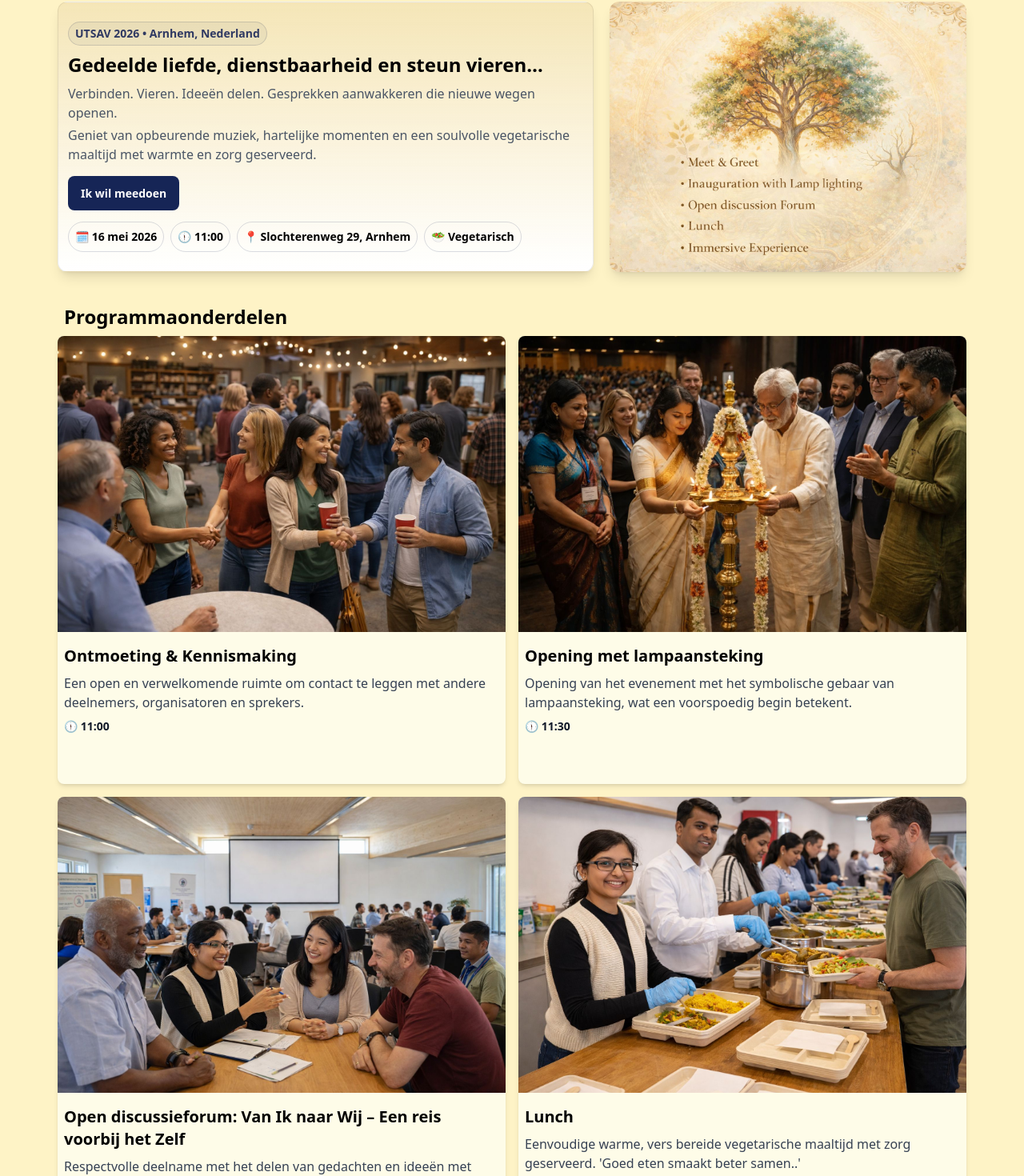
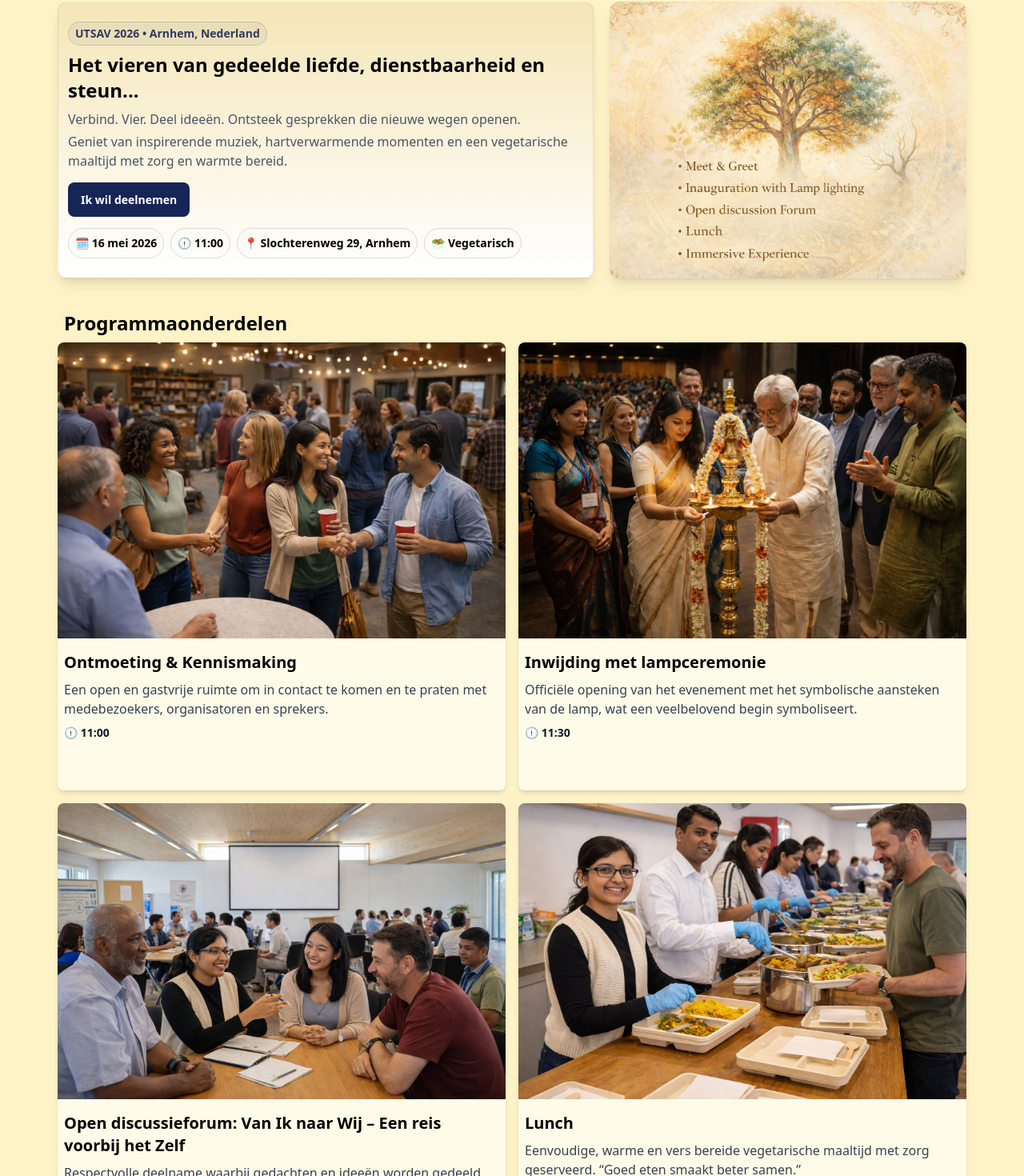
Before and after one commit to satsang-europe/SastangEurope-utsav-2026, a Next.js app: page / in a window 1280 px wide. Shown: the part 114-1584 px from the top of the page at 80% size. Built offline with nearby package versions, Linux system fonts and the light colour scheme.

Commit message:
Updated Dutch translation

```diff
--- a/src/translations/nl.ts
+++ b/src/translations/nl.ts
@@ -7,12 +7,12 @@ const nl = {
 
   // Hero
   hero_badge: "UTSAV 2026 • Arnhem, Nederland",
-  hero_heading: "Gedeelde liefde, dienstbaarheid en steun vieren…",
+  hero_heading: "Het vieren van gedeelde liefde, dienstbaarheid en steun...",
   hero_p1:
-    "Verbinden. Vieren. Ideeën delen. Gesprekken aanwakkeren die nieuwe wegen openen.",
+    "Verbind. Vier. Deel ideeën. Ontsteek gesprekken die nieuwe wegen openen.",
   hero_p2:
-    "Geniet van opbeurende muziek, hartelijke momenten en een soulvolle vegetarische maaltijd met warmte en zorg geserveerd.",
-  hero_cta: "Ik wil meedoen",
+    "Geniet van inspirerende muziek, hartverwarmende momenten en een vegetarische maaltijd met zorg en warmte bereid.",
+  hero_cta: "Ik wil deelnemen",
   hero_date: "🗓️ 16 mei 2026",
   hero_time: "🕦 11:00",
   hero_location: "📍 Slochterenweg 29, Arnhem",
@@ -22,24 +22,24 @@ const nl = {
   program_heading: "Programmaonderdelen",
   program1_title: "Ontmoeting & Kennismaking",
   program1_desc:
-    "Een open en verwelkomende ruimte om contact te leggen met andere deelnemers, organisatoren en sprekers.",
+    "Een open en gastvrije ruimte om in contact te komen en te praten met medebezoekers, organisatoren en sprekers.",
   program1_time: "11:00",
-  program2_title: "Opening met lampaansteking",
+  program2_title: "Inwijding met lampceremonie",
   program2_desc:
-    "Opening van het evenement met het symbolische gebaar van lampaansteking, wat een voorspoedig begin betekent.",
+    "Officiële opening van het evenement met het symbolische aansteken van de lamp, wat een veelbelovend begin symboliseert.",
   program2_time: "11:30",
   program3_title:
     "Open discussieforum: Van Ik naar Wij – Een reis voorbij het Zelf",
   program3_desc:
-    "Respectvolle deelname met het delen van gedachten en ideeën met andere deelnemers over nieuwe manieren van samenwerking om samen te dienen en te groeien als gemeenschap.",
+    "Respectvolle deelname waarbij gedachten en ideeën worden gedeeld over nieuwe manieren van samenwerking om samen te dienen en te groeien als gemeenschap/samenleving.",
   program3_time: "11:45",
   program4_title: "Lunch",
   program4_desc:
-    "Eenvoudige warme, vers bereide vegetarische maaltijd met zorg geserveerd. 'Goed eten smaakt beter samen..'",
+    "Eenvoudige, warme en vers bereide vegetarische maaltijd met zorg geserveerd. “Goed eten smaakt beter samen.”",
   program4_time: "12:30",
   immersive_title: "Een meeslepende ervaring",
   immersive_desc:
-    "Dompel uzelf onder in een audiovisuele reis van Satsang Europe en de oprichter Sree Sree Thakur Anukulchandra Chakravarty",
+    "Dompel jezelf onder in een audiovisuele reis van Satsang Europe en zijn grondlegger Sree Sree Thakur Anukulchandra Chakravarty.",
 
   // Event Details
   event_heading: "Evenementdetails & Registratie",
@@ -54,7 +54,7 @@ const nl = {
   event_entry: "Gratis (registratie aanbevolen)",
   event_food_label: "Eten",
   event_food: "Vegetarische gemeenschapsmaaltijd",
-  event_cta: "Ik wil meedoen",
+  event_cta: "Ik wil deelnemen",
 
   // Footer
   footer_hosted: "Georganiseerd door: Satsang Europe",
```
